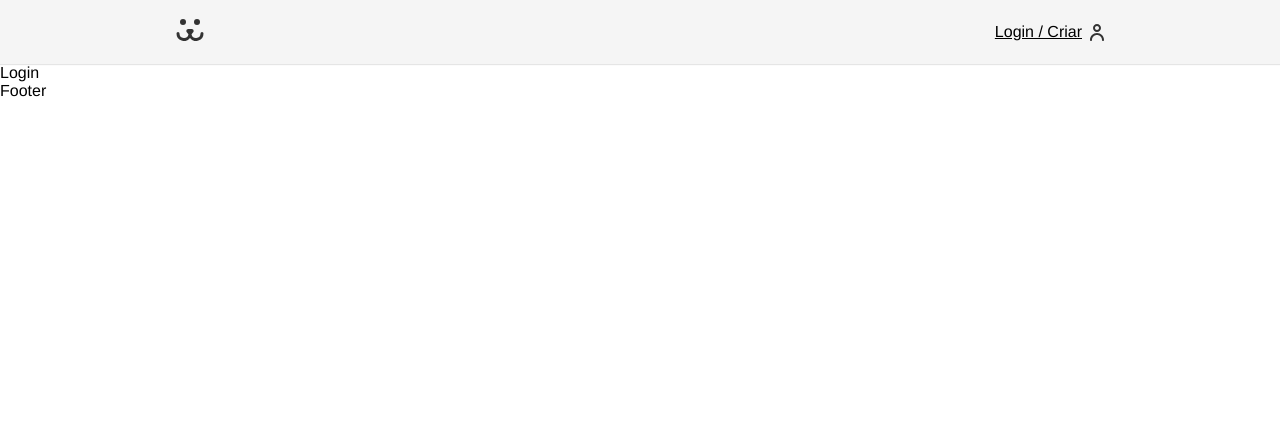
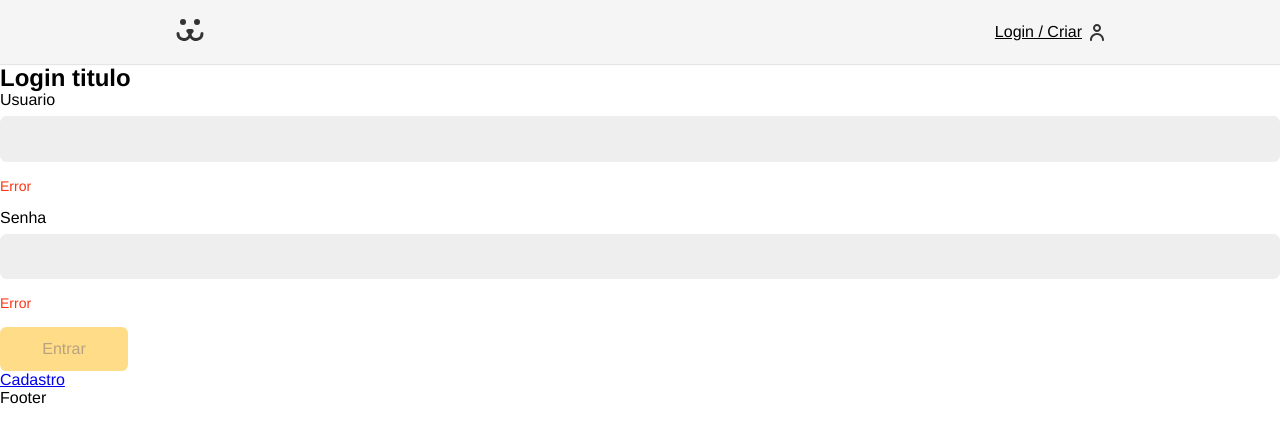
Before and after one commit to MullerHub/InstagramFromDogs, a React (Create React App) app: page /login in a window 1280 px wide. Shown: the top 442 px of the page. Built offline with nearby package versions, Linux system fonts and the light colour scheme.

Commit message:
componentes do formulario finalizados

```diff
--- a/src/App.css
+++ b/src/App.css
@@ -10,6 +10,8 @@ input {
 body {
   --type-first: Helvetica, Arial, sans-serif;
   --type-second: 'Spectral', Georgia;
+  --button-bg: #fb1;
+  --button-color: #764701;
   margin: 0px;
   padding-top: 4rem;
   color: var(--color);
--- a/src/App.js
+++ b/src/App.js
@@ -13,7 +13,7 @@ const App = () => {
     <Header />
     <Routes>
       <Route path="/" element={<Home />} />
-      <Route path="/login" element={<Login />} />
+      <Route path="/login/*" element={<Login />} />
 
     </Routes>
 
--- /dev/null
+++ b/src/Components/Form/Button.js
@@ -0,0 +1,8 @@
+import React from 'react'
+import styles from './Button.module.css'
+
+const Button = ({children, ...props}) => {
+  return <button {...props} className={styles.button}>{children}</button>
+}
+
+export default Button
--- /dev/null
+++ b/src/Components/Form/Button.module.css
@@ -0,0 +1,24 @@
+.button {
+  font-size: 1rem;
+  font-family: var(--type-first);
+  cursor: pointer;
+  border: none;
+  border-radius: .4rem;
+  background-color: var(--button-bg);
+  color: var(--button-color);
+  min-width: 8rem;
+  padding: 0.8rem 1.2rem;
+  box-sizing: border-box;
+  transition: 1s;
+}
+
+.button:hover,
+.button:focus {
+  outline: none;
+  box-shadow: 0 0 0 3px #FeA, 0 0 0 4px #fb1;
+}
+
+.button:disabled {
+  opacity: 0.5;
+  cursor: wait;
+}
--- /dev/null
+++ b/src/Components/Form/Input.js
@@ -0,0 +1,14 @@
+import React from 'react'
+import styles from './Input.module.css'
+
+const Input = ({ label, type, name }) => {
+  return (
+    <div className={styles.wrapper} >
+      <label htmlFor={name} className={styles.label} >{label}</label>
+      <input id={name} name={name} className={styles.input} type={type} />
+      <p className={styles.error}>Error</p>
+    </div>
+  )
+}
+
+export default Input
--- /dev/null
+++ b/src/Components/Form/Input.module.css
@@ -0,0 +1,35 @@
+.wrapper {
+  margin-bottom: 1rem;
+}
+
+.input {
+  border: 1px solid #eee;
+  display: block;
+  width: 100%;
+  font-size: 1rem;
+  padding: 0.8rem;
+  border-radius: 0.4rem;
+  background-color: #eee;
+  transition: 0.2s;
+}
+
+.input:focus,
+.input:hover {
+  outline: none;
+  border-color: #FB1;
+  background: whitesmoke;
+  box-shadow: 0 0 0 3px #fea;
+}
+
+.label {
+  display: block;
+  font-size: 1rem;
+  line-height: 1;
+  padding-bottom: 0.5rem;
+}
+
+.error {
+  color: #F31;
+  font-size: 0.875rem;
+  margin-top: .25rem;
+}
--- a/src/Components/Login/Login.js
+++ b/src/Components/Login/Login.js
@@ -1,7 +1,20 @@
 import React from 'react'
+import { Route, Routes } from 'react-router-dom'
+import LoginCreate from './LoginCreate'
+import LoginForm from './LoginForm'
+import LoginPasswordLost from './LoginPasswordLost'
+import LoginPasswordReset from './LoginPasswordReset'
 
 const Login = () => {
-  return <div>Login</div>
+  return <div>
+    <Routes>
+    <Route path='/' element={<LoginForm />} />
+    <Route path='criar' element={<LoginCreate />} />
+    <Route path='perdeu' element={<LoginPasswordLost />} />
+    <Route path='resetar' element={<LoginPasswordReset />} />
+
+    </Routes>
+  </div>
 }
 
 export default Login
--- /dev/null
+++ b/src/Components/Login/LoginCreate.js
@@ -0,0 +1,8 @@
+import React from 'react'
+import { Link } from 'react-router-dom'
+
+const LoginCreate = () => {
+  return <div>LoginCreate</div>
+}
+
+export default LoginCreate
--- /dev/null
+++ b/src/Components/Login/LoginForm.js
@@ -0,0 +1,44 @@
+import React from 'react'
+import { Link } from 'react-router-dom'
+import Input from '../Form/Input'
+import Button from '../Form/Button'
+
+
+const LoginForm = () => {
+  const [username, setUsername] = React.useState('')
+  const [password, setPassword] = React.useState('')
+
+  function handleSubmit(event) {
+    event.preventDefault()
+    fetch('https://www.dogsapi.origamid.dev/json/jwt-auth', {
+      method: 'POST',
+      headers: {
+        'Content-Type': 'application/json'
+      },
+      body: JSON.stringify({ username, password })
+    })
+      .then(response => {
+        console.log(response)
+        return response.json()
+      })
+      .then(json => {
+        console.log(json)
+      })
+  }
+
+  return (
+    <section>
+      <h1>Login titulo</h1>
+      <form action="" onSubmit={handleSubmit}>
+        <Input label="Usuario" type="text" name="username" />
+        <Input label="Senha" type="password" name="password" />
+
+        <Button disabled >Entrar</Button>
+
+      </form>
+      <Link to="/login/criar">Cadastro</Link>
+    </section>
+  )
+}
+
+export default LoginForm
--- /dev/null
+++ b/src/Components/Login/LoginPasswordLost.js
@@ -0,0 +1,8 @@
+import React from 'react'
+import { Link } from 'react-router-dom'
+
+const LoginPasswordLost = () => {
+  return <div>LoginPasswordLost</div>
+}
+
+export default LoginPasswordLost
--- /dev/null
+++ b/src/Components/Login/LoginPasswordReset.js
@@ -0,0 +1,10 @@
+import React from 'react'
+import { Link } from 'react-router-dom'
+
+const LoginPasswordReset = () => {
+  return <section>
+    <h1>Login password reset</h1>
+    </section>
+}
+
+export default LoginPasswordReset
```
